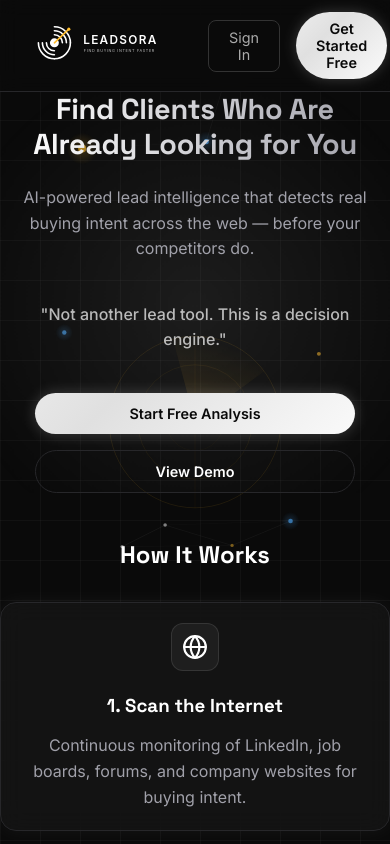
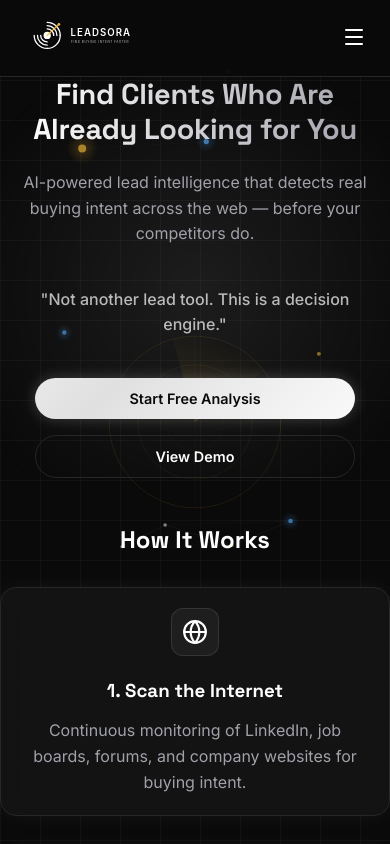
Before and after one commit to harsh200103-pixel/leadsora, a Next.js app: page / in a window 390 px wide. Shown: the top 844 px of the page. Built offline with nearby package versions, Linux system fonts and the light colour scheme.

Commit message:
Fix favicon, add mobile hamburger navbar, mobile compatibility

```diff
--- a/src/app/globals.css
+++ b/src/app/globals.css
@@ -367,6 +367,10 @@ footer {
   color: var(--text-secondary);
 }
 
+/* ── Mobile Nav Toggle ── */
+.mobile-menu-btn { display: none; }
+.desktop-nav-links { display: flex; }
+
 /* ── 3D Card Tilt Effect ── */
 .glass-card {
   transform-style: preserve-3d;
@@ -439,6 +443,10 @@ footer {
 
 /* ── Mobile Responsive ── */
 @media (max-width: 768px) {
+  /* Nav */
+  .mobile-menu-btn { display: block !important; }
+  .desktop-nav-links { display: none !important; }
+
   /* Typography */
   .hero h1 { font-size: 2.2rem; letter-spacing: -0.01em; }
   .hero p { font-size: 1rem; }
--- a/src/app/page.tsx
+++ b/src/app/page.tsx
@@ -3,6 +3,7 @@ import { useEffect } from 'react';
 import { useRouter } from 'next/navigation';
 import { Globe, Zap, Target, MessageSquare, MapPin, CheckCircle2, ChevronRight, Activity, Briefcase, Users, Search } from 'lucide-react';
 import Logo from '../components/Logo';
+import MobileNav from '../components/MobileNav';
 
 export default function LandingPage() {
   const router = useRouter();
@@ -14,19 +15,7 @@ export default function LandingPage() {
 
   return (
     <>
-      {/* Public Navbar */}
-      <nav style={{ display: 'flex', justifyContent: 'space-between', alignItems: 'center', padding: '1rem 2rem', borderBottom: '1px solid #27272a', background: 'rgba(10,10,10,0.8)', backdropFilter: 'blur(10px)', position: 'sticky', top: 0, zIndex: 100 }}>
-        <Logo style={{ height: '64px', width: 'auto' }} />
-        <div style={{ display: 'flex', alignItems: 'center', gap: '1rem' }}>
-          <button
-            onClick={() => router.push('/login')}
-            style={{ padding: '0.5rem 1.25rem', background: 'transparent', border: '1px solid #333', borderRadius: '8px', color: '#aaa', fontSize: '0.9rem', cursor: 'pointer', fontFamily: "'Inter', sans-serif", transition: 'all 0.2s' }}
-            onMouseOver={e => { (e.currentTarget as HTMLElement).style.borderColor = '#fff'; (e.currentTarget as HTMLElement).style.color = '#fff'; }}
-            onMouseOut={e => { (e.currentTarget as HTMLElement).style.borderColor = '#333'; (e.currentTarget as HTMLElement).style.color = '#aaa'; }}
-          >Sign In</button>
-          <button className="btn-primary" onClick={() => router.push('/signup')} style={{ padding: '0.5rem 1.25rem', fontSize: '0.9rem' }}>Get Started Free</button>
-        </div>
-      </nav>
+      <MobileNav />
 
       {/* Hero */}
       <section className="hero container text-center">
--- /dev/null
+++ b/src/components/MobileNav.tsx
@@ -0,0 +1,63 @@
+"use client";
+import { useState } from 'react';
+import { useRouter } from 'next/navigation';
+import { Menu, X } from 'lucide-react';
+import Logo from './Logo';
+
+export default function MobileNav() {
+  const [open, setOpen] = useState(false);
+  const router = useRouter();
+
+  const go = (path: string) => { setOpen(false); router.push(path); };
+
+  return (
+    <nav style={{
+      display: 'flex', justifyContent: 'space-between', alignItems: 'center',
+      padding: '0.875rem 1.5rem', borderBottom: '1px solid #27272a',
+      background: 'rgba(10,10,10,0.85)', backdropFilter: 'blur(12px)',
+      position: 'sticky', top: 0, zIndex: 200,
+    }}>
+      <Logo style={{ height: '52px', width: 'auto', cursor: 'pointer' }} />
+
+      {/* Desktop links */}
+      <div style={{ display: 'flex', alignItems: 'center', gap: '1rem' }} className="desktop-nav-links">
+        <button
+          onClick={() => go('/login')}
+          style={{ padding: '0.5rem 1.25rem', background: 'transparent', border: '1px solid #333', borderRadius: '8px', color: '#aaa', fontSize: '0.9rem', cursor: 'pointer', fontFamily: "'Inter', sans-serif", transition: 'all 0.2s' }}
+          onMouseOver={e => { (e.currentTarget as HTMLElement).style.borderColor = '#fff'; (e.currentTarget as HTMLElement).style.color = '#fff'; }}
+          onMouseOut={e => { (e.currentTarget as HTMLElement).style.borderColor = '#333'; (e.currentTarget as HTMLElement).style.color = '#aaa'; }}
+        >Sign In</button>
+        <button className="btn-primary" onClick={() => go('/signup')} style={{ padding: '0.5rem 1.25rem', fontSize: '0.9rem' }}>
+          Get Started Free
+        </button>
+      </div>
+
+      {/* Mobile hamburger */}
+      <button
+        onClick={() => setOpen(!open)}
+        className="mobile-menu-btn"
+        style={{ background: 'none', border: 'none', color: '#fff', cursor: 'pointer', padding: '0.5rem' }}
+        aria-label="Toggle menu"
+      >
+        {open ? <X size={24} /> : <Menu size={24} />}
+      </button>
+
+      {/* Mobile dropdown */}
+      {open && (
+        <div style={{
+          position: 'absolute', top: '100%', left: 0, right: 0,
+          background: 'rgba(10,10,10,0.97)', backdropFilter: 'blur(20px)',
+          borderBottom: '1px solid #27272a', padding: '1.5rem',
+          display: 'flex', flexDirection: 'column', gap: '1rem', zIndex: 200,
+        }}>
+          <button onClick={() => go('/login')} style={{ width: '100%', padding: '0.875rem', background: 'transparent', border: '1px solid #333', borderRadius: '10px', color: '#fff', fontSize: '1rem', cursor: 'pointer', fontFamily: "'Inter', sans-serif" }}>
+            Sign In
+          </button>
+          <button onClick={() => go('/signup')} className="btn-primary" style={{ width: '100%', padding: '0.875rem', fontSize: '1rem' }}>
+            Get Started Free
+          </button>
+        </div>
+      )}
+    </nav>
+  );
+}
```
Also changed, not shown: public/favicon.svg.
